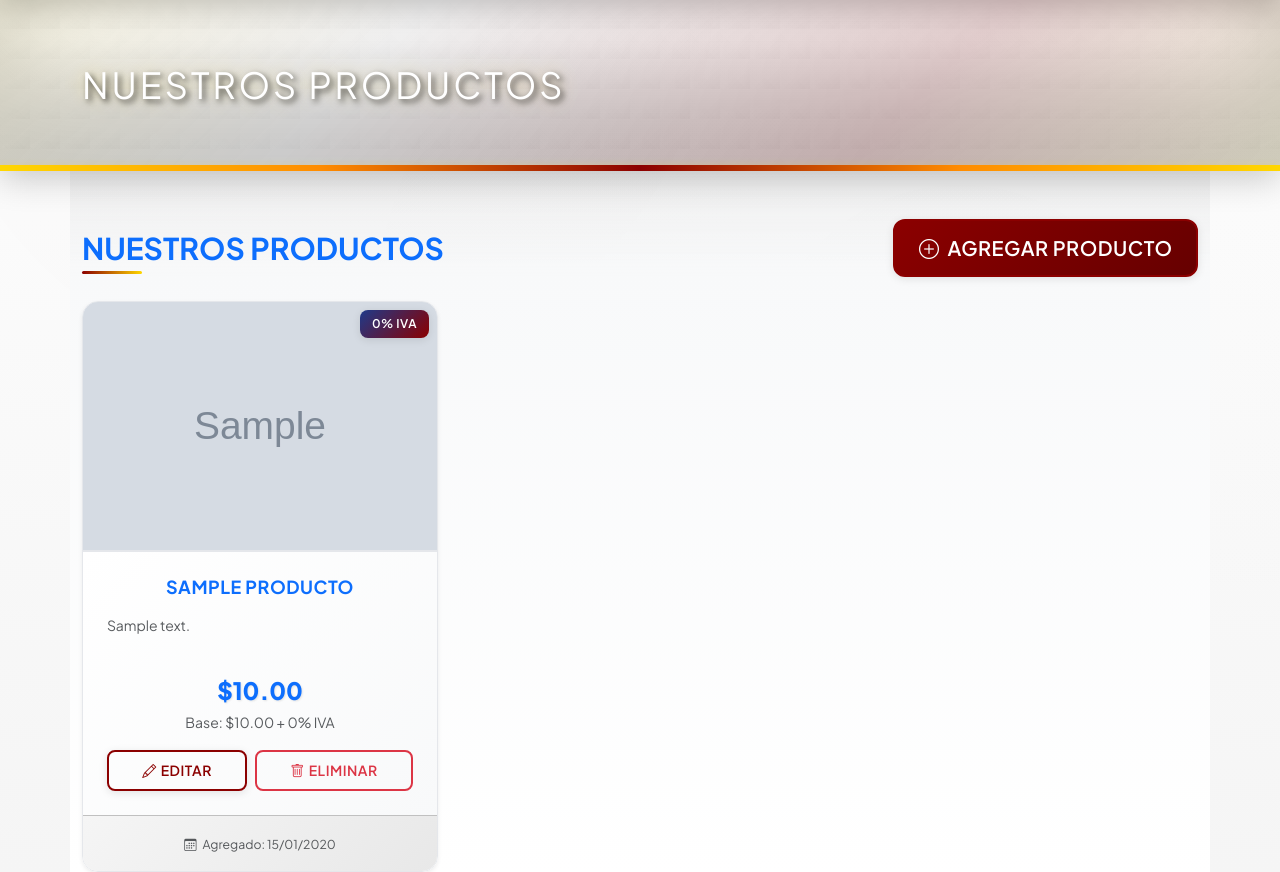
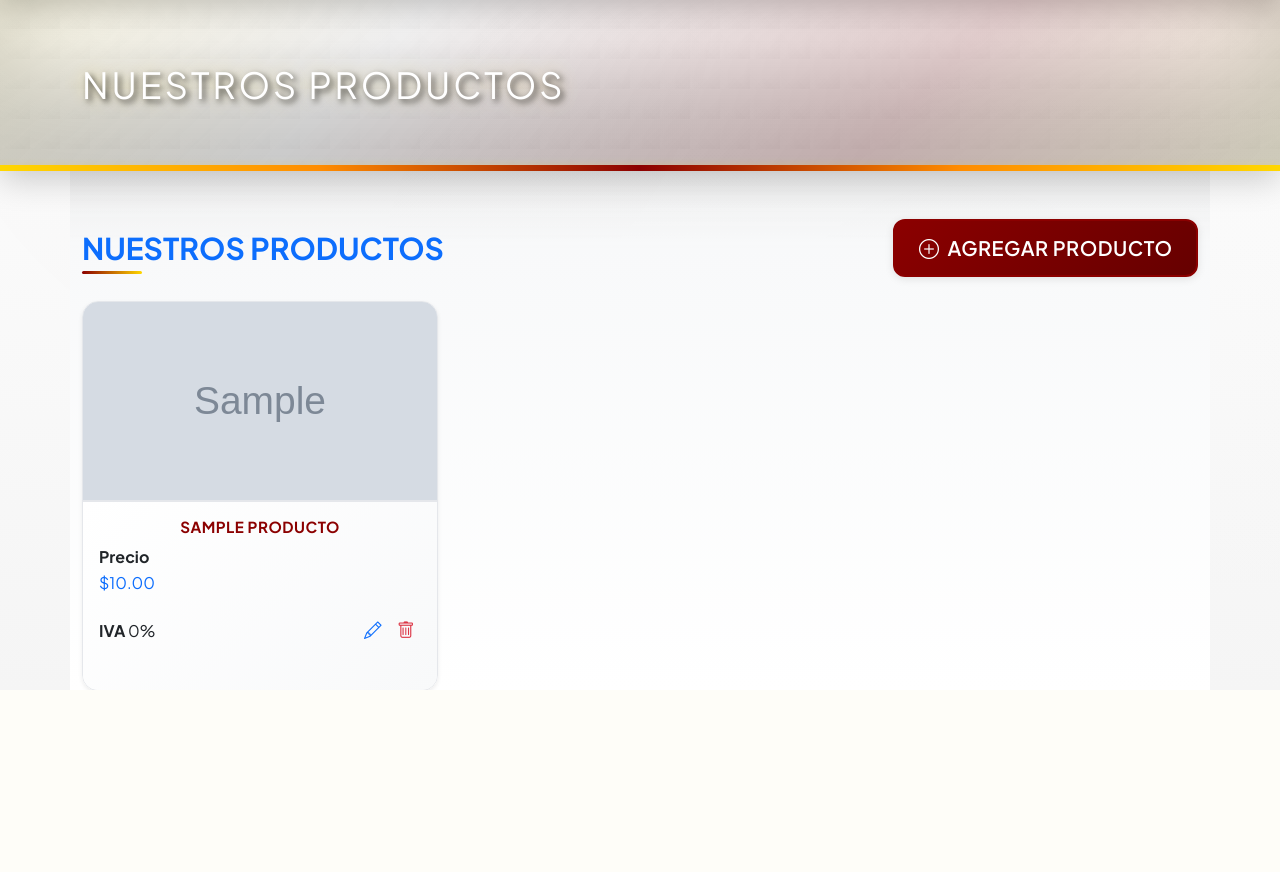
Before and after one commit to anntnzrb/sis-acc-autom, a Django app: page /productos/ in a window 1280 px wide. Shown: the part 217-1089 px from the top of the page. After the commit the page ends 907 px from the top, so only its background shows below. Run offline with Django 5.2, Linux system fonts and the light colour scheme; tables that the repository leaves empty hold one stand-in row (values such as "Sample post"); grey boxes marked "Sample" are stand-in pictures.

Commit message:
feat: improve product cards and images
- Simplify product card design to match wireframe
- Remove "Area" section from cards
- Use local sistema_audio.png for better accuracy
- Update LED interior image to show actual car lighting
- Fix IVA display to show correct percentages (0% or 15%)
- Clean up template structure using component includes
- Update management command to handle local images

```diff
--- a/templates/components/producto_card.html
+++ b/templates/components/producto_card.html
@@ -1,67 +1,48 @@
-<!-- Product card component - vertical layout for 3-column grid -->
+<!-- Simplified Product card component -->
 <div class="card h-100 shadow-sm">
     <!-- Product Image -->
     <div class="position-relative">
         {% if producto.imagen %}
             <img src="{{ producto.imagen.url }}"
                  class="card-img-top"
-                 style="height: 250px; object-fit: cover;"
+                 style="height: 200px; object-fit: cover;"
                  alt="{{ producto.nombre }}">
         {% else %}
-            <div class="card-img-top bg-gradient d-flex align-items-center justify-content-center"
-                 style="height: 250px; background: linear-gradient(135deg, #e3f2fd, #bbdefb);">
-                <i class="bi bi-box-seam text-primary" style="font-size: 4rem; opacity: 0.7;"></i>
+            <div class="card-img-top bg-light d-flex align-items-center justify-content-center text-muted"
+                 style="height: 200px;">
+                <span style="font-size: 0.9rem;">IMAGEN DEL PRODUCTO</span>
             </div>
         {% endif %}
-
-        <!-- IVA Badge -->
-        <span class="position-absolute top-0 end-0 badge bg-info m-2">
-            {{ producto.get_iva_display_text }}
-        </span>
     </div>
 
     <!-- Product Information -->
-    <div class="card-body d-flex flex-column">
-        <!-- Product Name (centered) -->
-        <h5 class="card-title text-center text-primary mb-3">
-            {{ producto.nombre }}
-        </h5>
+    <div class="card-body p-3">
+        <!-- Product Name -->
+        <h6 class="card-title text-center fw-bold mb-2" style="font-size: 0.95rem;">
+            {{ producto.nombre|upper }}
+        </h6>
 
-        <!-- Description -->
-        <p class="card-text text-muted small flex-grow-1">
-            {{ producto.descripcion|truncatewords:15 }}
-        </p>
-
-        <!-- Pricing -->
-        <div class="text-center mb-3">
-            <div class="h4 text-primary mb-1">
-                {{ producto.get_precio_con_iva_display }}
-            </div>
-            <small class="text-muted">
-                Base: {{ producto.get_precio_display }} + {{ producto.iva }}% IVA
-            </small>
+        <!-- Price -->
+        <div class="mb-3">
+            <strong>Precio</strong><br>
+            <span class="text-primary">{{ producto.get_precio_con_iva_display }}</span>
         </div>
 
-        <!-- Action Buttons (bottom) -->
-        <div class="d-flex justify-content-center gap-2 mt-auto">
+        <!-- IVA and Actions -->
+        <div class="d-flex justify-content-between align-items-center">
+            <span><strong>IVA</strong> {{ producto.iva }}%</span>
+            <div>
                 <a href="{% url 'productos:update' producto.pk %}"
-               class="btn btn-outline-primary btn-sm flex-fill"
+                   class="btn btn-link btn-sm p-1"
                    title="Editar producto">
-                <i class="bi bi-pencil me-1"></i>Editar
+                    <i class="bi bi-pencil" style="font-size: 1.1rem;"></i>
                 </a>
                 <a href="{% url 'productos:delete' producto.pk %}"
-               class="btn btn-outline-danger btn-sm flex-fill"
+                   class="btn btn-link btn-sm p-1 text-danger"
                    title="Eliminar producto">
-                <i class="bi bi-trash me-1"></i>Eliminar
+                    <i class="bi bi-trash" style="font-size: 1.1rem;"></i>
                 </a>
             </div>
         </div>
-
-    <!-- Footer with date -->
-    <div class="card-footer bg-light text-center">
-        <small class="text-muted">
-            <i class="bi bi-calendar3 me-1"></i>
-            Agregado: {{ producto.created_at|date:"d/m/Y" }}
-        </small>
     </div>
 </div>
--- a/templates/productos/list.html
+++ b/templates/productos/list.html
@@ -20,72 +20,7 @@
             <div class="row g-4">
                 {% for producto in productos %}
                     <div class="col-lg-4 col-md-6">
-                        <div class="card h-100 shadow-sm">
-                            <!-- Imagen del producto ARRIBA -->
-                            <div class="position-relative">
-                                {% if producto.imagen %}
-                                    <img src="{{ producto.imagen.url }}"
-                                         class="card-img-top"
-                                         style="height: 250px; object-fit: cover;"
-                                         alt="{{ producto.nombre }}">
-                                {% else %}
-                                    <div class="card-img-top bg-gradient d-flex align-items-center justify-content-center"
-                                         style="height: 250px; background: linear-gradient(135deg, #e3f2fd, #bbdefb);">
-                                        <i class="bi bi-box-seam text-primary" style="font-size: 4rem; opacity: 0.7;"></i>
-                                    </div>
-                                {% endif %}
-
-                                <!-- Badge de IVA -->
-                                <span class="position-absolute top-0 end-0 badge bg-info m-2">
-                                    {{ producto.get_iva_display_text }}
-                                </span>
-                            </div>
-
-                            <!-- Información ABAJO -->
-                            <div class="card-body d-flex flex-column">
-                                <!-- Nombre del producto (centrado) -->
-                                <h5 class="card-title text-center text-primary mb-3">
-                                    {{ producto.nombre }}
-                                </h5>
-
-                                <!-- Descripción -->
-                                <p class="card-text text-muted small flex-grow-1">
-                                    {{ producto.descripcion|truncatewords:15 }}
-                                </p>
-
-                                <!-- Precios -->
-                                <div class="text-center mb-3">
-                                    <div class="h4 text-primary mb-1">
-                                        {{ producto.get_precio_con_iva_display }}
-                                    </div>
-                                    <small class="text-muted">
-                                        Base: {{ producto.get_precio_display }} + {{ producto.iva }}% IVA
-                                    </small>
-                                </div>
-
-                                <!-- Botones editar/eliminar en parte inferior -->
-                                <div class="d-flex justify-content-center gap-2 mt-auto">
-                                    <a href="{% url 'productos:update' producto.pk %}"
-                                       class="btn btn-outline-primary btn-sm flex-fill"
-                                       title="Editar producto">
-                                        <i class="bi bi-pencil me-1"></i>Editar
-                                    </a>
-                                    <a href="{% url 'productos:delete' producto.pk %}"
-                                       class="btn btn-outline-danger btn-sm flex-fill"
-                                       title="Eliminar producto">
-                                        <i class="bi bi-trash me-1"></i>Eliminar
-                                    </a>
-                                </div>
-                            </div>
-
-                            <!-- Footer con fecha -->
-                            <div class="card-footer bg-light text-center">
-                                <small class="text-muted">
-                                    <i class="bi bi-calendar3 me-1"></i>
-                                    Agregado: {{ producto.created_at|date:"d/m/Y" }}
-                                </small>
-                            </div>
-                        </div>
+                        {% include 'components/producto_card.html' %}
                     </div>
                 {% endfor %}
             </div>
```
Also changed, not shown: productos/management/commands/populate_productos.py (+22 -10 lines), media/productos/led_interior.jpg, media/productos/sistema_audio.jpg, media/productos/sistema_audio.png (added), sistema_audio.png (added). Lines whose indentation alone changed are shown as unchanged.
